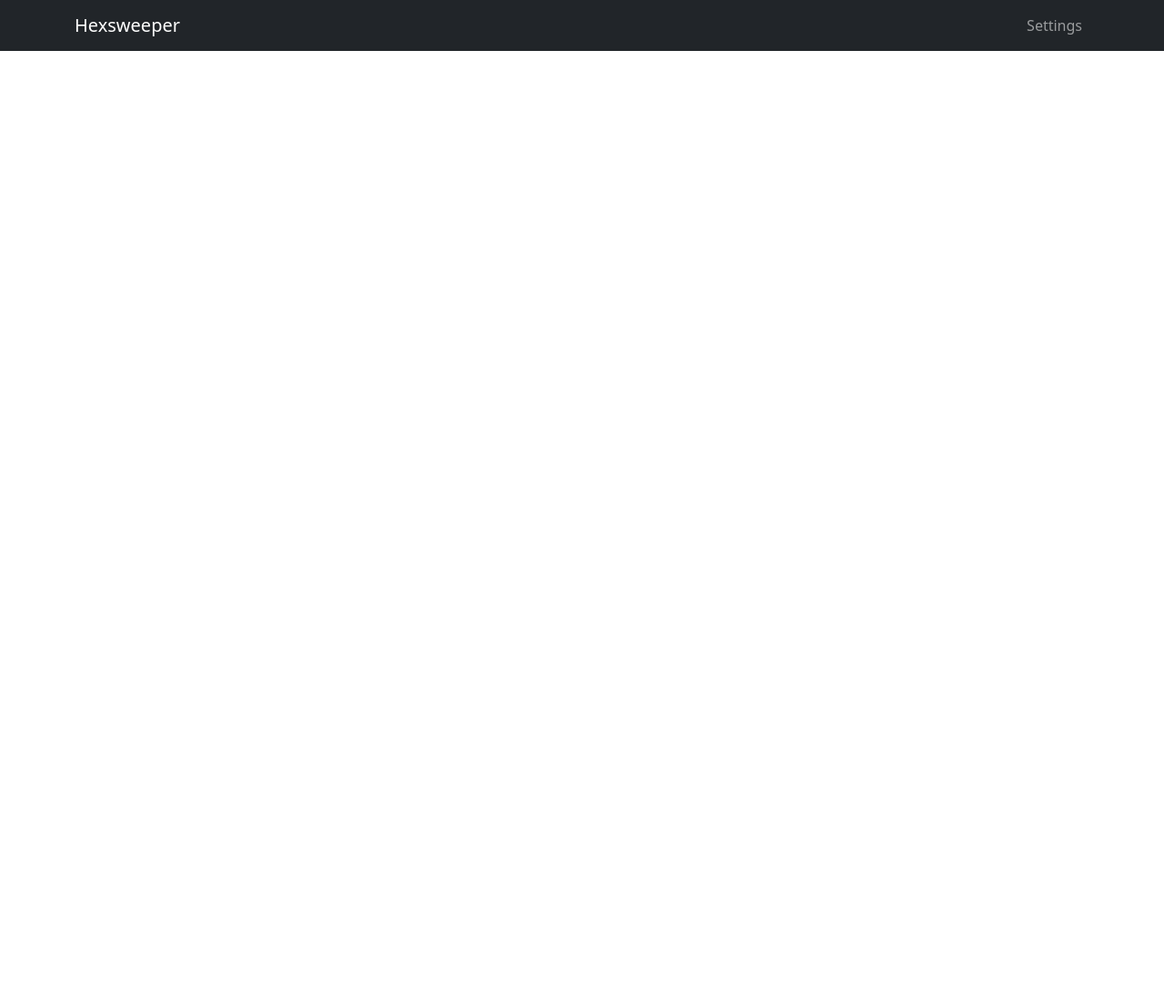
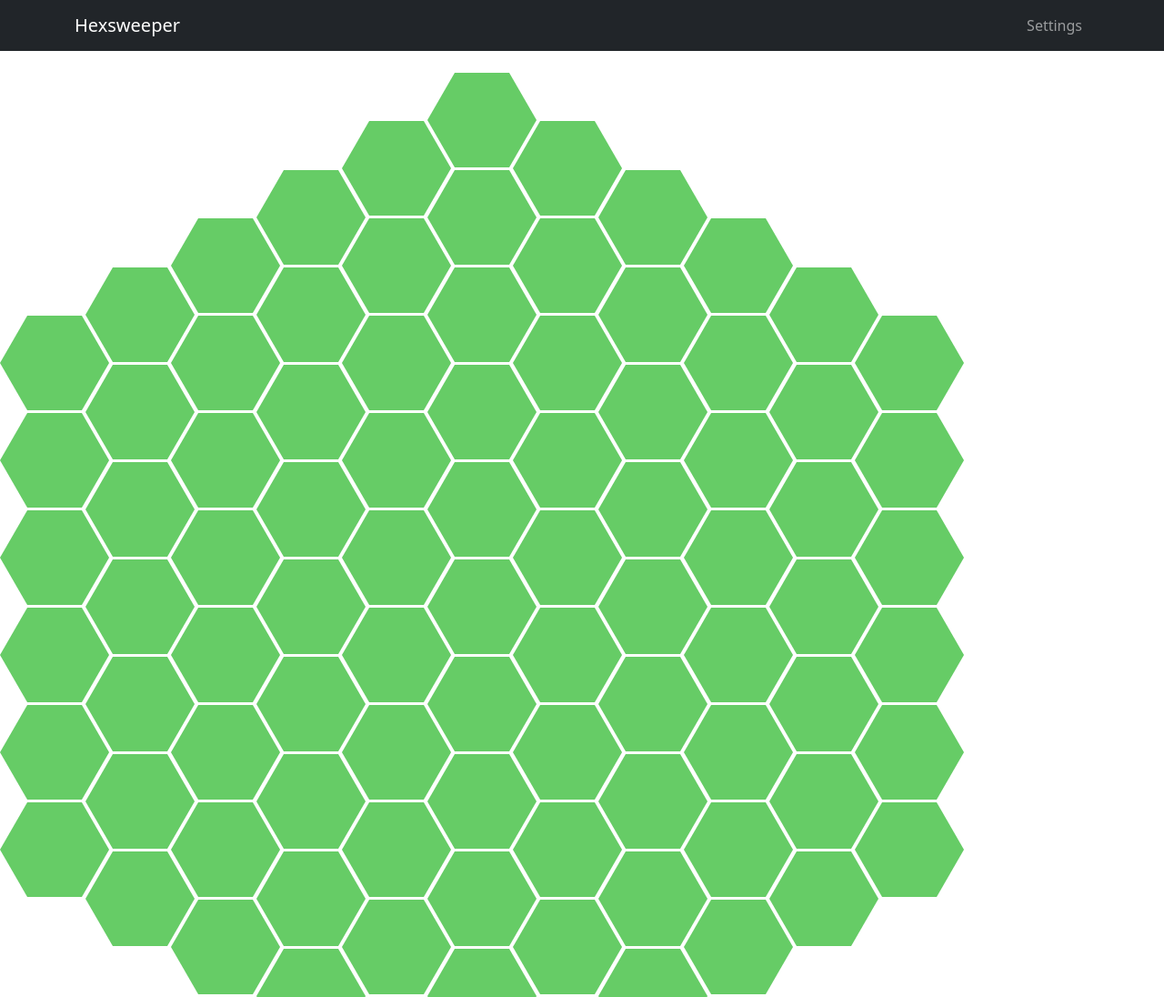
Before and after one commit to ForrusFire/hexsweeper, a plain HTML site: page templates/index.html in a window 1280 px wide. Shown: the top 1096 px of the page at 91% size. Before the commit the page ends 800 px from the top, so only its background shows below. Drawn offline with nearby package versions, Linux system fonts and the light colour scheme.

Commit message:
mount board onto html

```diff
--- a/static/hexsweeper.js
+++ b/static/hexsweeper.js
@@ -1,41 +1,153 @@
+// Hexsweeper Script
 
 
 export function generateBoard(boardSize, mineCount) {
     const board = []
 
     // Create top section of board
-    for (let i = 0; i < boardSize; i++) {
+    const numTopRows = Math.ceil(0.5 * boardSize);
+    for (let i = 0; i < numTopRows; i++) {
         const row = []
 
-        for (var j = 0; j < i+1; j++) {
-            row.push(0);
-        }
+        // Create empty hexes to fill the left side of the board
+        const numEmptyHexes = (boardSize - 2 * (i+1));
+        for (let j = 0; j < numEmptyHexes; j++) {
+            // Create empty hex and tile
+            const hex = createHex(j, 'empty');
+            const tile = {
+                hex,
+                x: j,
+                y: i,
+            };
+
+            row.push(tile);
+        };
+
+        // Create playable hexes
+        const numPlayableHexes = (3 + 4*i);
+        for (let j = numEmptyHexes; j < (numEmptyHexes + numPlayableHexes); j++) {
+            // Create hex and tile
+            const hex = createHex(j);
+            const tile = {
+                hex,
+                x: j,
+                y: i,
+                get status() {
+                    return this.hex.dataset.status;
+                },
+                set status(value) {
+                    this.hex.dataset.status = value;
+                },
+            };
+
+            row.push(tile);
+        };
 
         board.push(row);
     };
 
     // Create middle section of board
-    for (let i = 0; i < 2*boardSize - 3; i++) {
+    const numMidRows = (boardSize - 1);
+    for (let i = 0; i < numMidRows; i++) {
         const row = []
 
-        let parity = (i+1) % 2;
-        for (var j = 0; j < boardSize - parity; j++) {
-            row.push(0);
-        }
+        // Create playable hexes
+        for (let j = 0; j < (2*numMidRows + 1); j++) {
+            // Create hex and tile
+            const hex = createHex(j);
+            const tile = {
+                hex,
+                x: j,
+                y: i + numTopRows,
+                get status() {
+                    return this.hex.dataset.status;
+                },
+                set status(value) {
+                    this.hex.dataset.status = value;
+                },
+            };
+
+            row.push(tile);
+        };
 
         board.push(row);
     };
 
     // Create bottom section of board
-    for (let i = boardSize-1; i > -1; i--) {
+    const numBotRows = numTopRows;
+    for (let i = 0; i < numBotRows; i++) {
         const row = []
 
-        for (var j = 0; j < i+1; j++) {
-            row.push(0);
-        }
+        // Create empty hexes to fill the left side of the board
+        const numEmptyHexes = (2*i + 1);
+        for (let j = 0; j < numEmptyHexes; j++) {
+            // Create empty hex and tile
+            const hex = createHex(j, 'empty');
+            const tile = {
+                hex,
+                x: j,
+                y: i + numTopRows + numMidRows,
+            };
+
+            row.push(tile);
+        };
+
+        // Create playable hexes
+        const numPlayableHexes = (2*boardSize - 4*i - 3);
+        for (let j = numEmptyHexes; j < numEmptyHexes + numPlayableHexes; j++) {
+            // Create hex and tile
+            const hex = createHex(j);
+            const tile = {
+                hex,
+                x: j,
+                y: i + numTopRows + numMidRows,
+                get status() {
+                    return this.hex.dataset.status;
+                },
+                set status(value) {
+                    this.hex.dataset.status = value;
+                },
+            };
+
+            row.push(tile);
+        };
 
         board.push(row);
     };
 
     return board;
 };
+
+
+
+function createHex(rowPos, emptyHex=null) {
+    // Create hex element and set it to hidden
+    const hex = document.createElement('div');
+    hex.dataset.status = 'hidden';
+
+    // Add hex classes
+    if (emptyHex) {
+        hex.classList.add('empty-hex');
+    } else {
+        hex.classList.add('hex');
+    };
+
+    if (rowPos % 2 == 0) {hex.classList.add('even')}; // Set even hexes
+
+    // Create hex left
+    const hexLeft = document.createElement('div');
+    hexLeft.classList.add('left');
+    hex.appendChild(hexLeft);
+
+    // Create hex middle
+    const hexMiddle = document.createElement('div');
+    hexMiddle.classList.add('middle');
+    hex.appendChild(hexMiddle);
+
+    // Create hex right
+    const hexRight = document.createElement('div');
+    hexRight.classList.add('right')
+    hex.appendChild(hexRight);
+
+    return hex
+};
--- a/static/index.js
+++ b/static/index.js
@@ -1,6 +1,29 @@
 import {generateBoard} from './hexsweeper.js';
 
-console.log(generateBoard(6, 0));
+const BOARD_SIZE = 6;
+const MINE_COUNT = 0;
+
+
+const board = generateBoard(BOARD_SIZE, MINE_COUNT);
+console.log(board);
+const boardElem = $('.board');
+
+
+// Mount board onto HTML element
+board.forEach(row => {
+    // Create hex row
+    const rowElem = document.createElement('div');
+    rowElem.classList.add('hex-row');
+
+    // Add hexes onto hex rows
+    row.forEach(tile => {
+        rowElem.append(tile.hex);
+    });
+
+    // Append the hex row to the board element
+    boardElem.append(rowElem);
+});
+
 
 // 1. Populate a board with tiles/mines
 // 2. Left click on tiles
--- a/static/styles.css
+++ b/static/styles.css
@@ -1,8 +1,59 @@
 /* Hexsweeper CSS by Sam Chun */
 
-/* Normalize Box */
+/* Normalize */
 * {
     box-sizing: border-box;
 }
 
-/* Board */
+/* Main */
+.hex, .empty-hex {
+    float: left;
+    margin-right: -26px;
+    margin-bottom: -50px;
+}
+.hex .left {
+    float: left;
+    width: 0;
+    border-right: 30px solid #6C6;
+    border-top: 52px solid transparent;
+    border-bottom: 52px solid transparent;
+}
+.empty-hex .left {
+    float: left;
+    width: 0;
+    border-right: 30px solid transparent;
+    border-top: 52px solid transparent;
+    border-bottom: 52px solid transparent;
+}
+.hex .middle {
+    float: left;
+    width: 60px;
+    height: 104px;
+    background: #6C6;
+}
+.empty-hex .middle {
+    float: left;
+    width: 60px;
+    height: 104px;
+    background: transparent;
+}
+.hex .right {
+    float: left;
+    width: 0;
+    border-left: 30px solid #6C6;
+    border-top: 52px solid transparent;
+    border-bottom: 52px solid transparent;
+}
+.empty-hex .right {
+    float: left;
+    width: 0;
+    border-left: 30px solid transparent;
+    border-top: 52px solid transparent;
+    border-bottom: 52px solid transparent;
+}
+.hex-row {
+    clear: left;
+}
+.hex.even {
+    margin-top: 53px;
+}
--- a/templates/index.html
+++ b/templates/index.html
@@ -35,6 +35,10 @@
 			</div>
         </nav>
 
+		<br>
+
+		<!--Board-->
+		<div class='board'></div>
 
 		<!--Scripts-->
 		<script src="https://ajax.googleapis.com/ajax/libs/jquery/3.5.1/jquery.min.js"></script>
```
